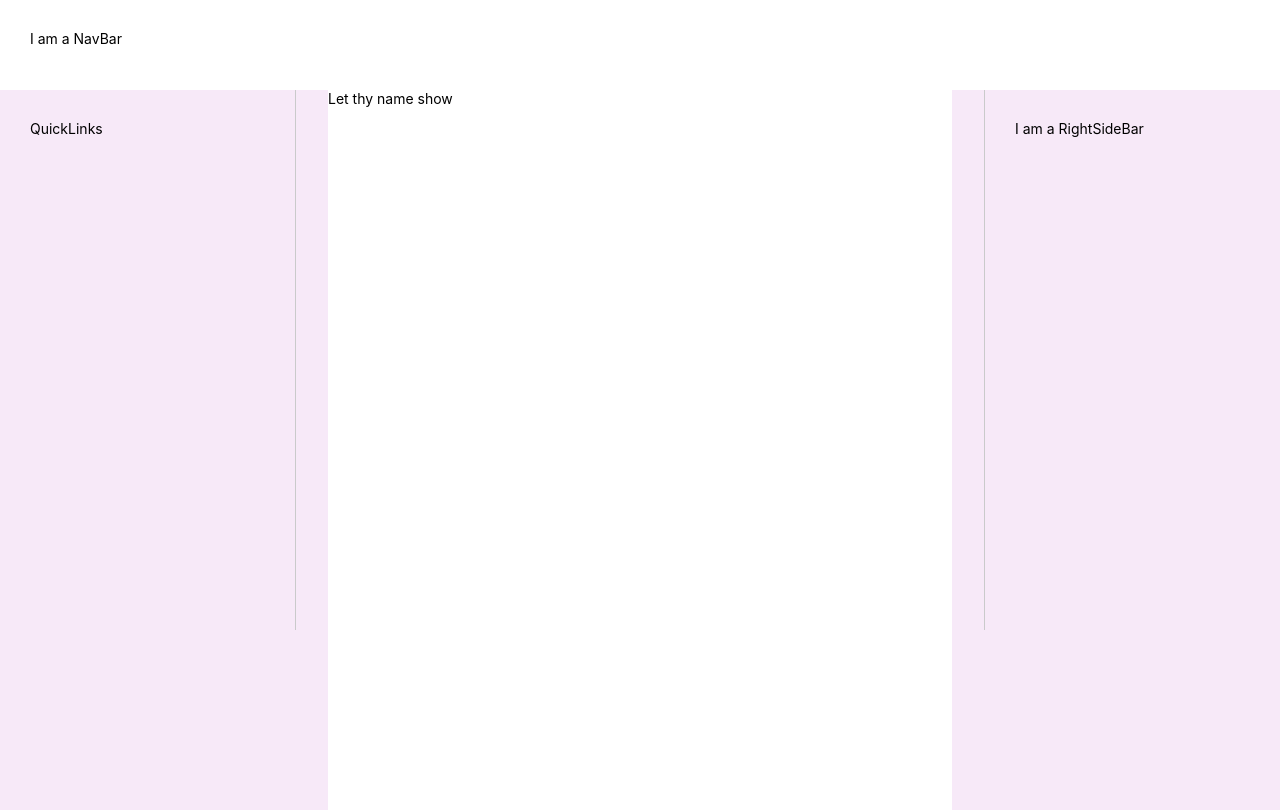
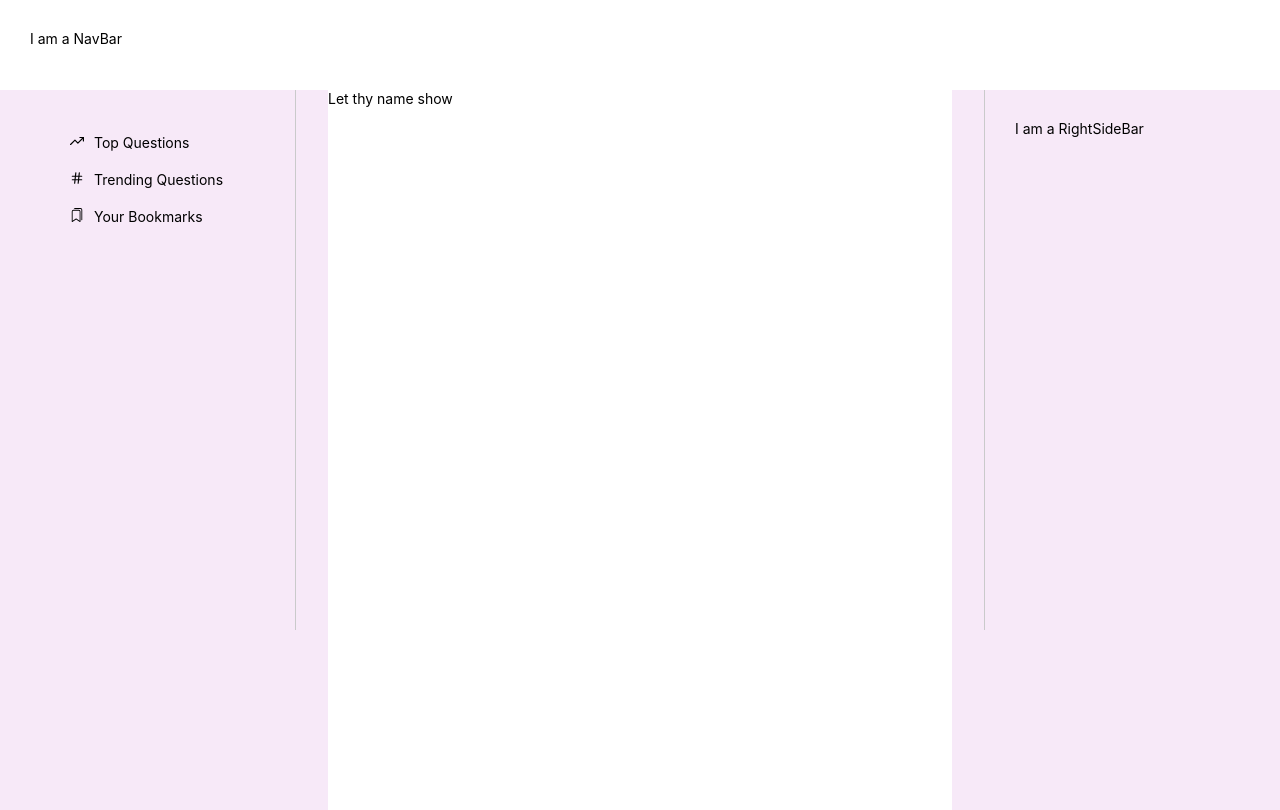
Before and after one commit to whoismuktar/lay-app, a React (Create React App) app: page / in a window 1280 px wide. Built offline with nearby package versions, Linux system fonts and the light colour scheme.

Commit message:
quicklinks progress

```diff
--- a/src/App.css
+++ b/src/App.css
@@ -59,3 +59,12 @@ main {
   border-left: 1px solid #cacacb;
   min-height: 60vh;
 }
+
+.quicklinks__ul__list {
+  margin-bottom: 20px;
+  cursor: pointer;
+  width: fit-content;
+}
+.quicklinks__ul__list__icon {
+  margin-right: 10px;
+}
--- a/src/components/QuickLinks.js
+++ b/src/components/QuickLinks.js
@@ -1,11 +1,47 @@
 import React from "react";
+import { BorderlessTableOutlined, NotificationOutlined } from "@ant-design/icons"
+import { BsBookmarks } from "react-icons/bs";
+import { FiHash, FiTrendingUp } from "react-icons/fi";
+
+const links = [
+  {
+    title: "Top Questions",
+    path: "/top-questions",
+    icon: <FiTrendingUp />
+  },
+  {
+    title: "Trending Questions",
+    path: "/trending-questions",
+    icon: <FiHash />
+  },
+  {
+    title: "Your Bookmarks",
+    path: "/bookmarks",
+    icon: <BsBookmarks />
+  },
+];
 
 const QuickLinks = () => {
-    return (
-        <div className="quicklinks">
-            QuickLinks
-        </div>
-    );
+  return (
+    <div className="quicklinks">
+      <ul className="quicklinks__ul">
+        {
+          links.map((link, i)=> {
+            return (
+              <li key={i} className="align-center quicklinks__ul__list">
+                <div>
+                  <span className="app__icon quicklinks__ul__list__icon">
+                    {link.icon && link.icon}
+                  </span>
+                  <span>{link.title}</span>
+                </div>
+              </li>
+            )
+          })
+        }
+      </ul>
+    </div>
+  );
 };
 
 export default QuickLinks;
--- a/src/index.css
+++ b/src/index.css
@@ -13,3 +13,13 @@ code {
   font-family: source-code-pro, Menlo, Monaco, Consolas, 'Courier New',
     monospace;
 }
+
+
+li {
+  list-style: none;
+}
+
+.align-center {
+  display: flex;
+  align-items: center;
+}
```
